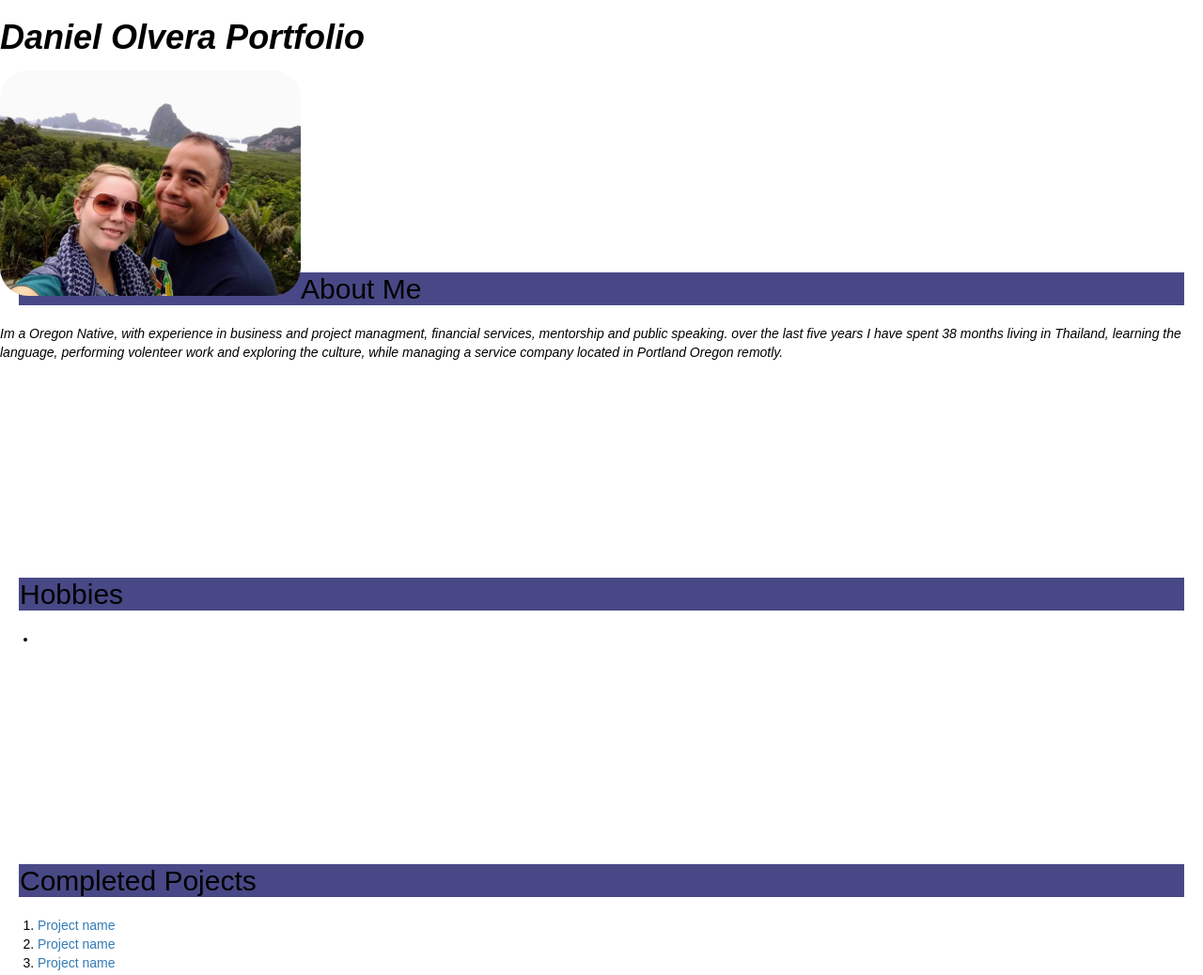
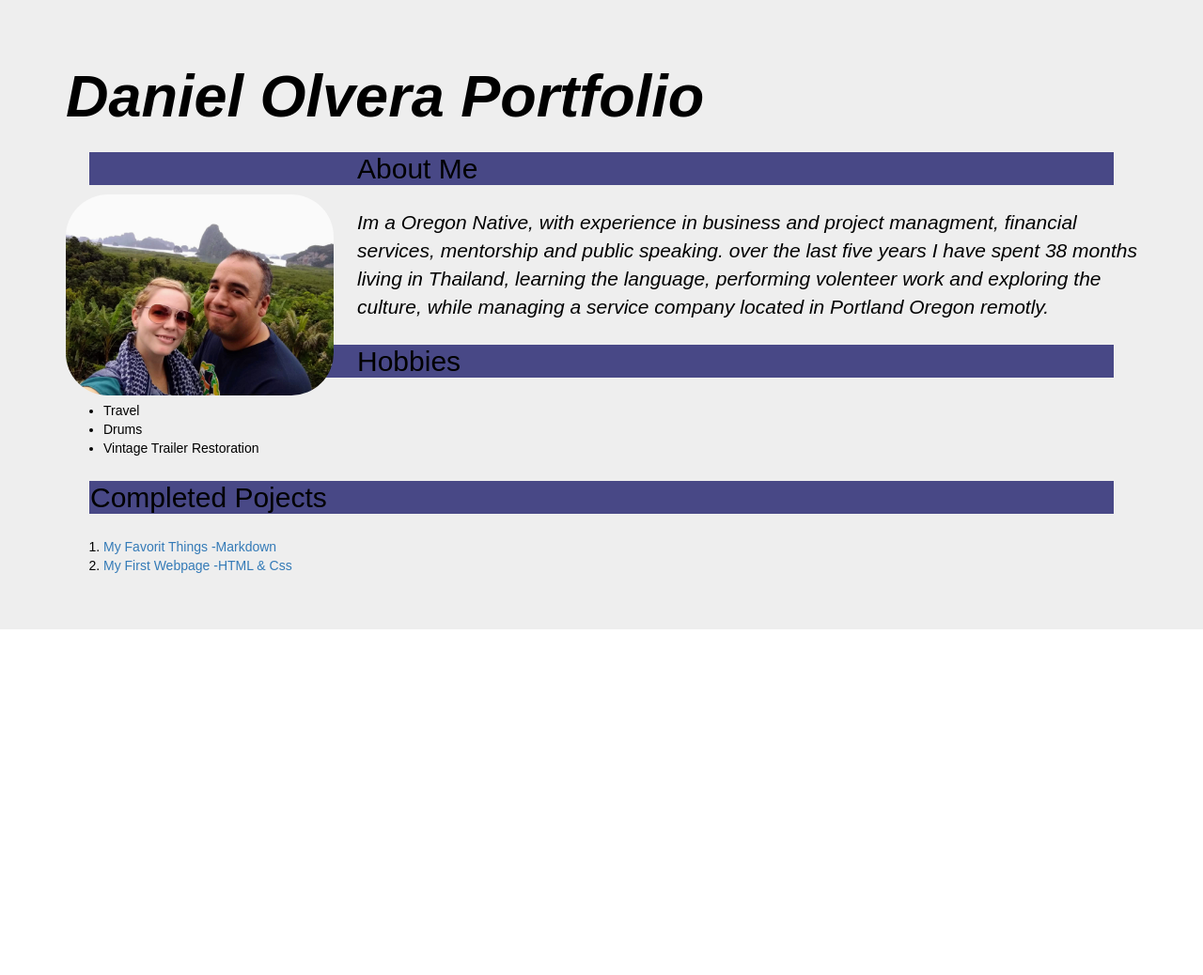
Before and after one commit to MrDancodes/Epicodus-Independent-Project-1, a plain HTML site: page index.html in a window 1280 px wide. Shown: the whole page at 94% size. After the commit the page ends 800 px from the top, so only its background shows below. Drawn offline with Linux system fonts and the light colour scheme; files whose address does not match are found by name.

Commit message:
add hobies text, resie img, link completed projects.

```diff
--- a/css/styles.css
+++ b/css/styles.css
@@ -1,4 +1,4 @@
-img{float: left; border-radius: 30px;max-width: 25%; max-height: 25%;margin-top: 5px; margin-right: auto; margin-left:auto; display: block;}
-h2{Margin: 20px;margin-top: 230px; border:2px rgb(112, 109, 109);padding:1px; background-color:rgb(72, 72, 134)}
+img{float: left; border-radius: 45px;max-width: 25%; max-height: 25%;margin-top: 60px; margin-right: 25px; margin-left:auto; display: block;}
+h2{Margin: 25px;margin-top: 25px; border:2px rgb(112, 109, 109);padding:1px; background-color:rgb(72, 72, 134)}
 body{font-family: sans-serif;font-weight: lighter;color: rgb(0, 0, 0);}
 h1{font-style: italic; font-weight: bold;
--- a/index.html
+++ b/index.html
@@ -5,13 +5,14 @@
       <link href="css/styles.css"rel="stylesheet" type="text/css"
       title="Project One"></title>
     </head>
-    <div>
         <body>
+          <div class="Jumbotron">
+            <div class="container">
+              <span>
         <strong>
       <H1> Daniel Olvera Portfolio</H1>
         </strong>
           <img src="C:\Users\Daniel PC\desktop\epicodus-work\project-1\img\Dan leslie.jpg" alt="Dan and his wife">
-        <span>
       <H2>About Me</H2>
         <p>
           <em>Im a Oregon Native, with experience in business and project managment, financial services, mentorship and public speaking.
@@ -20,18 +21,21 @@
           </em>
         </p>
       <H2>Hobbies</H2>
+
        <ul>
-            <li>
+           <li>Travel</li>
+           <li>Drums</li>
+           <li>Vintage Trailer Restoration</li>
+        </ul>
 
-            </li>
-          </ul>
       <H2>Completed Pojects</H2>
           <ol>
-              <li><a href="https://example.com">Project name</a></li>
-              <li><a href="https://example.com">Project name</a></li>
-              <li><a href="https://example.com">Project name</a></li>
+              <li><a href="https://github.com/MrDancodes/favorite-things-/blob/master/Favorite-Things.md">My Favorit Things -Markdown</a></li>
+              <li><a href="https://github.com/MrDancodes/My-first-webpage-">My First Webpage -HTML & Css </a></li>
+
           </ol>
         </span>
       </div>
+        </div>
     </body>
 </html>
```
Lines whose indentation alone changed are shown as unchanged.
